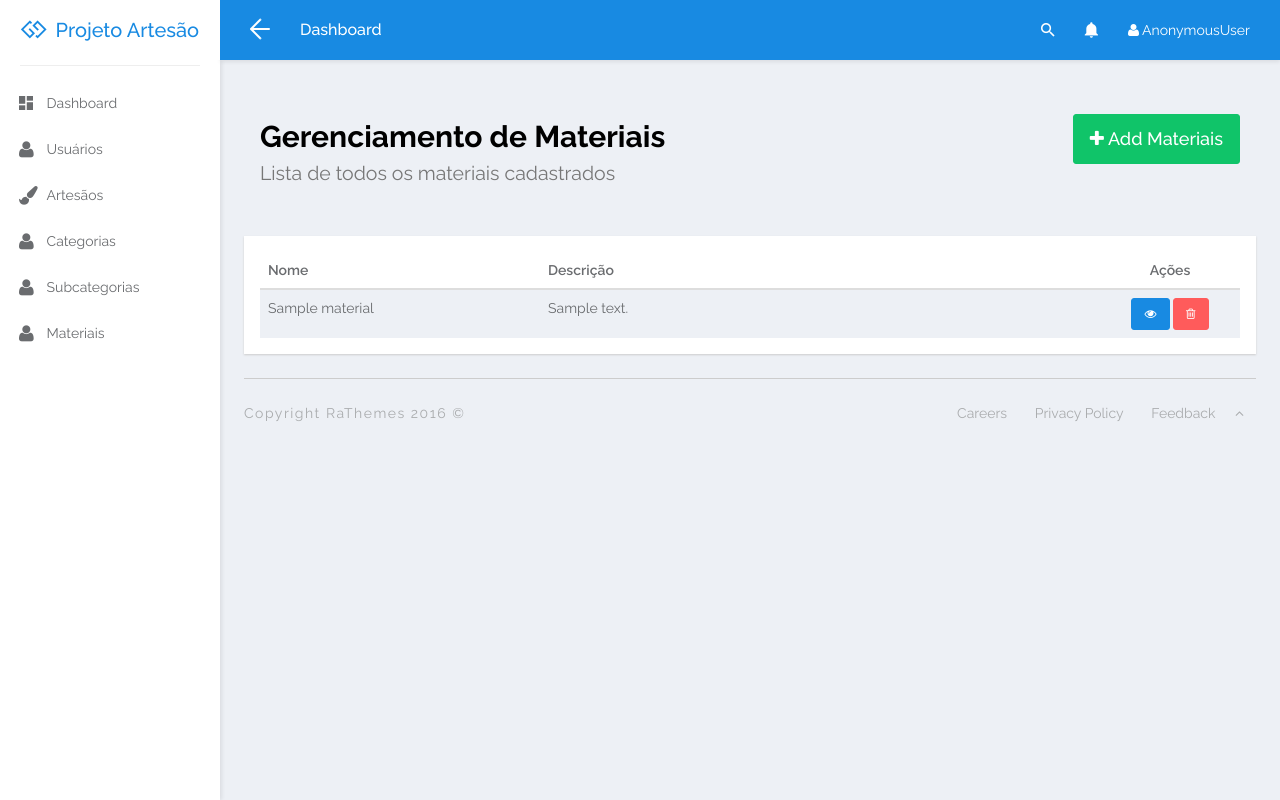
After one commit to herissonsilvahs/project_artisan, a Django app: page /categories/subcategories/materials/list/ in a window 1280 px wide. The commit adds this page. Run offline with Django 3.2, Linux system fonts and the light colour scheme; tables that the repository leaves empty hold one stand-in row (values such as "Sample post"); some libraries are stand-ins or nearby versions.

Commit message:
Crud materials | Update gitignore

```diff
--- a/categories/forms.py
+++ b/categories/forms.py
@@ -1,12 +1,20 @@
 from django import forms
-from .models import Category, SubCategory
+from .models import Category, SubCategory, Material
+
 
 class CategoryForm(forms.ModelForm):
-	class Meta:
-		model = Category
-		fields = ['name', 'description']
+    class Meta:
+        model = Category
+        fields = ['name', 'description']
+
 
 class SubCategoryForm(forms.ModelForm):
-	class Meta:
-		model = SubCategory
-		fields = ['name', 'description', 'category']
+    class Meta:
+        model = SubCategory
+        fields = ['name', 'description', 'category']
+
+
+class MaterialForm(forms.ModelForm):
+    class Meta:
+        model = Material
+        fields = ['name', 'description', 'subcategory']
--- /dev/null
+++ b/categories/templates/list_material.html
@@ -0,0 +1,119 @@
+{% extends "navbar.html" %}
+
+{% load widget_tweaks %}
+
+{% block content %}
+    <div class="wrap">
+    <section class="app-content">
+        <div class="row">
+            <div class="col-md-12 widget-header">
+                <header class="col-md-6 left">
+                    <h2 style="color:black; padding-bottom:5%;"><strong>Gerenciamento de Materiais</strong>
+                        <br>
+                        <small>Lista de todos os materiais cadastrados</small>
+                    </h2>
+
+                </header>
+                <header class="col-md-6 right">
+                    <div style="padding-top:3%;">
+                        <button type="button" role="button" class="btn btn-success btn-lg pull-right"
+                                data-toggle="modal" data-target="#addUser"><i class="fa fa-plus"></i> Add Materiais
+                        </button>
+                    </div>
+                </header><!-- .widget-header -->
+            </div>
+        </div>
+        <div class="row">
+            <!-- DOM dataTable -->
+            <div class="col-md-12">
+                <div class="widget">
+                    <div class="widget-body">
+                        <div class="table-responsive">
+                            <table id="default-datatable" data-plugin="DataTable" class="table table-striped"
+                                   cellspacing="0" width="100%">
+                                <thead>
+                                <tr>
+                                    <th style="width:20%;">Nome</th>
+                                    <th style="width:40%;">Descrição</th>
+                                    <th class="text-center" style="width:10%;">Ações</th>
+                                </tr>
+                                </thead>
+                                <tbody>
+
+                                {% for material in materials %}
+                                    <tr>
+                                        <td>{{ material.name }}</td>
+                                        <td>{{ material.description }}</td>
+
+                                        <td class="text-center">
+
+                                            <a href="{% url 'categories:detail_material' material.pk %}" class="btn btn-primary btn-sm"><i class="fa fa-eye"></i></a>
+
+                                            <a href="{% url 'categories:delete_material' material.pk %}"
+                                               class="btn btn-danger btn-sm"><i class="fa fa-trash-o"></i></a>
+                                        </td>
+                                    </tr>
+                                {% endfor %}
+
+                                </tbody>
+                            </table>
+                        </div>
+                    </div><!-- .widget-body -->
+                </div><!-- .widget -->
+            </div><!-- END column -->
+
+
+            <!-- add User Modal -->
+            <div class="modal fade" id="addUser" tabindex="-1" role="dialog" aria-labelledby="myModalLabel">
+                <div class="modal-dialog" role="document">
+                    <div class="modal-content">
+                        <div class="modal-header">
+                            <button type="button" class="close" data-dismiss="modal" aria-label="Close"><span
+                                    aria-hidden="true">&times;</span></button>
+                            <h4 class="modal-title text-center" id="myModalLabel">Novo Material</h4>
+                        </div>
+                        <div class="modal-body">
+
+
+                            <form method="POST">
+                                {% csrf_token %}
+
+                                {% for field in form %}
+                                    <div class="form-group">
+                                        <label for="{{ field.auto_id }}" class="control-label">{{ field.label }}</label>
+                                        {% render_field field class="form-control" placeholder=field.label %}
+                                    </div>
+                                {% endfor %}
+
+                                <div class="modal-footer">
+                                    <button type="button" class="btn btn-default" data-dismiss="modal">Fechar</button>
+                                    <button type="submit" class="btn btn-success">Cadastrar</button>
+                                </div>
+                            </form>
+
+
+                        </div>
+                    </div>
+                </div>
+            </div>
+
+            <!-- Modal confirmação -->
+            <div class="modal fade" id="showConfirmation" tabindex="-1" role="dialog" aria-labelledby="myModalLabel">
+                <div class="modal-dialog" role="document">
+                    <div class="modal-content">
+                        <div class="modal-header">
+                            <button type="button" class="close" data-dismiss="modal" aria-label="Close"><span
+                                    aria-hidden="true">&times;</span></button>
+                            <h4 class="modal-title text-center" id="myModalLabel">Deseja excluir esta material?</h4>
+                            <a href="#" class="btn btn-danger btn-sm">Confirmar</a>
+                            <a href="#" class="btn btn-primary btn-sm">Cancelar</a>
+                        </div>
+
+                    </div>
+                </div>
+            </div>
+
+        </div>
+    </section>
+    </div>
+{% endblock %}
--- a/categories/urls.py
+++ b/categories/urls.py
@@ -9,4 +9,7 @@ urlpatterns = [
 	url(r'^subcategories/list/$', views.list_subcategory, name='list_subcategory'),
 	url(r'^subcategories/detail/(?P<pk>\d+)$', views.detail_subcategory, name='detail_subcategory'),
 	url(r'^subcategories/delete/(?P<pk>\d+)$', views.delete_subcategory, name='delete_subcategory'),
+    url(r'^subcategories/materials/list/$', views.list_material, name='list_material'),
+    url(r'^subcategories/materials/detail/(?P<pk>\d+)$', views.detail_material, name='detail_material'),
+    url(r'^materials/detail/(?P<pk>\d+)$', views.delete_material, name='delete_material'),
 ]
--- a/categories/views.py
+++ b/categories/views.py
@@ -1,94 +1,146 @@
 from django.shortcuts import render, redirect, get_object_or_404
 from django.views.generic import TemplateView, DetailView, View, DeleteView
-from .forms import CategoryForm, SubCategoryForm
-from .models import Category, SubCategory
+from .forms import CategoryForm, SubCategoryForm, MaterialForm
+from .models import Category, SubCategory, Material
 from django.core.urlresolvers import reverse_lazy
+
 
 # Create your views here.
 class ListCategoryView(TemplateView):
-	template_name = 'list_category.html'
+    template_name = 'list_category.html'
 
-	def get_context_data(self, **kwargs):
-		context = super(ListCategoryView, self).get_context_data(**kwargs)
-		context['form'] = CategoryForm(self.request.POST or None)
-		context['categories'] = Category.objects.all()
-		return context
+    def get_context_data(self, **kwargs):
+        context = super(ListCategoryView, self).get_context_data(**kwargs)
+        context['form'] = CategoryForm(self.request.POST or None)
+        context['categories'] = Category.objects.all()
+        return context
 
-	def post(self, request, *args, **kwargs):
-		context = self.get_context_data(**kwargs)
-		form = context['form']
-		if form.is_valid:
-			form.save()
-		return self.render_to_response(context)
+    def post(self, request, *args, **kwargs):
+        context = self.get_context_data(**kwargs)
+        form = context['form']
+        if form.is_valid:
+            form.save()
+        return self.render_to_response(context)
+
 
 class DetailCategoryView(DetailView):
-	model = Category
-	template_name = 'detail_category.html'
+    model = Category
+    template_name = 'detail_category.html'
 
-	def get_context_data(self, **kwargs):
-		context = super(DetailCategoryView, self).get_context_data(**kwargs)
-		context['form'] = CategoryForm(self.request.POST or None, instance=context['category'])
-		return context
+    def get_context_data(self, **kwargs):
+        context = super(DetailCategoryView, self).get_context_data(**kwargs)
+        context['form'] = CategoryForm(self.request.POST or None, instance=context['category'])
+        return context
 
-	def post(self, request, *args, **kwargs):
-		self.object = self.get_object()
-		context = self.get_context_data(object=self.object)
-		form = context['form']
-		if form.is_valid():
-			form.save()
-		return self.render_to_response(context)
+    def post(self, request, *args, **kwargs):
+        self.object = self.get_object()
+        context = self.get_context_data(object=self.object)
+        form = context['form']
+        if form.is_valid():
+            form.save()
+        return self.render_to_response(context)
+
 
 class DeleteCategoryView(DeleteView):
-	template_name = 'delete_category.html'
-	model = Category
-	context_object_name = 'category'
-	success_url = reverse_lazy('categories:list')
+    template_name = 'delete_category.html'
+    model = Category
+    context_object_name = 'category'
+    success_url = reverse_lazy('categories:list')
 
 
 class ListSubCategoryView(TemplateView):
-	template_name = 'list_subcategory.html'
+    template_name = 'list_subcategory.html'
 
-	def get_context_data(self, **kwargs):
-		context = super(ListSubCategoryView, self).get_context_data(**kwargs)
-		context['form'] = SubCategoryForm(self.request.POST or None)
-		context['subcategories'] = SubCategory.objects.all()
-		context['categories'] = Category.objects.all()
-		return context
+    def get_context_data(self, **kwargs):
+        context = super(ListSubCategoryView, self).get_context_data(**kwargs)
+        context['form'] = SubCategoryForm(self.request.POST or None)
+        context['subcategories'] = SubCategory.objects.all()
+        context['categories'] = Category.objects.all()
+        return context
 
-	def post(self, request, *args, **kwargs):
-		context = self.get_context_data(**kwargs)
-		form = context['form']
-		if form.is_valid:
-			form.save()
-		return self.render_to_response(context)
+    def post(self, request, *args, **kwargs):
+        context = self.get_context_data(**kwargs)
+        form = context['form']
+        if form.is_valid:
+            form.save()
+        return self.render_to_response(context)
+
 
 class DetailSubCategoryView(DetailView):
-	model = SubCategory
-	template_name = 'detail_subcategory.html'
+    model = SubCategory
+    template_name = 'detail_subcategory.html'
 
-	def get_context_data(self, **kwargs):
-		context = super(DetailSubCategoryView, self).get_context_data(**kwargs)
-		context['form'] = SubCategoryForm(self.request.POST or None, instance=context['subcategory'])
-		return context
+    def get_context_data(self, **kwargs):
+        context = super(DetailSubCategoryView, self).get_context_data(**kwargs)
+        context['form'] = SubCategoryForm(self.request.POST or None, instance=context['subcategory'])
+        return context
 
-	def post(self, request, *args, **kwargs):
-		self.object = self.get_object()
-		context = self.get_context_data(object=self.object)
-		form = context['form']
-		if form.is_valid():
-			form.save()
-		return self.render_to_response(context)
+    def post(self, request, *args, **kwargs):
+        self.object = self.get_object()
+        context = self.get_context_data(object=self.object)
+        form = context['form']
+        if form.is_valid():
+            form.save()
+        return self.render_to_response(context)
+
 
 class DeleteSubCategoryView(DeleteView):
-	template_name = 'delete_subcategory.html'
-	model = SubCategory
-	context_object_name = 'subcategory'
-	success_url = reverse_lazy('categories:list_subcategory')
+    template_name = 'delete_subcategory.html'
+    model = SubCategory
+    context_object_name = 'subcategory'
+    success_url = reverse_lazy('categories:list_subcategory')
+
+
+class ListMaterialView(TemplateView):
+    template_name = 'list_material.html'
+
+    def get_context_data(self, **kwargs):
+        context = super(ListMaterialView, self).get_context_data(**kwargs)
+        context['form'] = MaterialForm(self.request.POST or None)
+        context['materials'] = Material.objects.all()
+        return context
+
+    def post(self, request, *args, **kwargs):
+        context = self.get_context_data(**kwargs)
+        form = context['form']
+        if form.is_valid:
+            form.save()
+        return self.render_to_response(context)
+
+
+class DetailMaterialView(DetailView):
+    model = Material
+    template_name = 'detail_material.html'
+
+    def get_context_data(self, **kwargs):
+        context = super(DetailMaterialView, self).get_context_data(**kwargs)
+        context['form'] = MaterialForm(self.request.POST or None, instance=context['material'])
+        return context
+
+    def post(self, request, *args, **kwargs):
+        self.object = self.get_object()
+        context = self.get_context_data(object=self.object)
+        form = context['form']
+        if form.is_valid():
+            form.save()
+        return self.render_to_response(context)
+
+
+class DeleteMaterialView(DeleteView):
+    template_name = 'delete_material.html'
+    model = Material
+    context_object_name = 'material'
+    success_url = reverse_lazy('categories:list_material')
 
 
 list_category = ListCategoryView.as_view()
 detail = DetailCategoryView.as_view()
 delete = DeleteCategoryView.as_view()
+
 list_subcategory = ListSubCategoryView.as_view()
 detail_subcategory = DetailSubCategoryView.as_view()
 delete_subcategory = DeleteSubCategoryView.as_view()
+
+list_material = ListMaterialView.as_view()
+detail_material = DetailMaterialView.as_view()
+delete_material = DeleteMaterialView.as_view()
--- a/core/templates/navbar.html
+++ b/core/templates/navbar.html
@@ -9,17 +9,20 @@
 
         <!-- navbar header -->
         <div class="navbar-header">
-    <button type="button" id="menubar-toggle-btn" class="navbar-toggle visible-xs-inline-block navbar-toggle-left hamburger hamburger--collapse js-hamburger">
+            <button type="button" id="menubar-toggle-btn"
+                    class="navbar-toggle visible-xs-inline-block navbar-toggle-left hamburger hamburger--collapse js-hamburger">
                 <span class="sr-only">Toggle navigation</span>
                 <span class="hamburger-box"><span class="hamburger-inner"></span></span>
             </button>
 
-    <button type="button" class="navbar-toggle navbar-toggle-right collapsed" data-toggle="collapse" data-target="#app-navbar-collapse" aria-expanded="false">
+            <button type="button" class="navbar-toggle navbar-toggle-right collapsed" data-toggle="collapse"
+                    data-target="#app-navbar-collapse" aria-expanded="false">
                 <span class="sr-only">Toggle navigation</span>
                 <span class="zmdi zmdi-hc-lg zmdi-more"></span>
             </button>
 
-    <button type="button" class="navbar-toggle navbar-toggle-right collapsed" data-toggle="collapse" data-target="#navbar-search" aria-expanded="false">
+            <button type="button" class="navbar-toggle navbar-toggle-right collapsed" data-toggle="collapse"
+                    data-target="#navbar-search" aria-expanded="false">
                 <span class="sr-only">Toggle navigation</span>
                 <span class="zmdi zmdi-hc-lg zmdi-search"></span>
             </button>
@@ -35,7 +38,8 @@
             <div class="collapse navbar-collapse" id="app-navbar-collapse">
                 <ul class="nav navbar-toolbar navbar-toolbar-left navbar-left">
                     <li class="hidden-float hidden-menubar-top">
-          <a href="javascript:void(0)" role="button" id="menubar-fold-btn" class="hamburger hamburger--arrowalt is-active js-hamburger">
+                        <a href="javascript:void(0)" role="button" id="menubar-fold-btn"
+                           class="hamburger hamburger--arrowalt is-active js-hamburger">
                             <span class="hamburger-box"><span class="hamburger-inner"></span></span>
                         </a>
                     </li>
@@ -46,13 +50,15 @@
 
                 <ul class="nav navbar-toolbar navbar-toolbar-right navbar-right">
                     <li class="nav-item dropdown hidden-float">
-          <a href="javascript:void(0)" data-toggle="collapse" data-target="#navbar-search" aria-expanded="false">
+                        <a href="javascript:void(0)" data-toggle="collapse" data-target="#navbar-search"
+                           aria-expanded="false">
                             <i class="zmdi zmdi-hc-lg zmdi-search"></i>
                         </a>
                     </li>
 
                     <li class="dropdown">
-          <a href="javascript:void(0)" class="dropdown-toggle" data-toggle="dropdown" role="button" aria-haspopup="true" aria-expanded="false"><i class="zmdi zmdi-hc-lg zmdi-notifications"></i></a>
+                        <a href="javascript:void(0)" class="dropdown-toggle" data-toggle="dropdown" role="button"
+                           aria-haspopup="true" aria-expanded="false"><i class="zmdi zmdi-hc-lg zmdi-notifications"></i></a>
                         <div class="media-group dropdown-menu animated flipInY">
                             <a href="javascript:void(0)" class="media-group-item">
                                 <div class="media">
@@ -73,10 +79,12 @@
                     </li>
 
                     <li class="dropdown">
-          <a href="javascript:void(0)" class="dropdown-toggle" data-toggle="dropdown" role="button" aria-haspopup="true" aria-expanded="false"><i class="fa fa-user"></i> {{user}}</a>
+                        <a href="javascript:void(0)" class="dropdown-toggle" data-toggle="dropdown" role="button"
+                           aria-haspopup="true" aria-expanded="false"><i class="fa fa-user"></i> {{ user }}</a>
                         <ul class="dropdown-menu animated flipInY">
                             <li><a href="#"><i class="zmdi m-r-md zmdi-hc-lg zmdi-account-box"></i>Perfil</a></li>
-            <li><a href="{% url 'accounts:logout' %}"><i class="fa m-r-md fa-lg fa-sign-out"></i>Sair</a></li>
+                            <li><a href="{% url 'accounts:logout' %}"><i
+                                    class="fa m-r-md fa-lg fa-sign-out"></i>Sair</a></li>
                         </ul>
                     </li>
                 </ul>
@@ -126,6 +134,13 @@
                         </a>
                     </li>
 
+                    <li class="has-submenu">
+                        <a href="{% url 'categories:list_material' %}">
+                            <i class="menu-icon fa fa-user fa-lg"></i>
+                            <span class="menu-text">Materiais</span>
+                        </a>
+                    </li>
+
                 </ul><!-- .app-menu -->
             </div><!-- .menubar-scroll-inner -->
         </div><!-- .menubar-scroll -->
@@ -139,11 +154,13 @@
                 <span class="search-icon"><i class="fa fa-search"></i></span>
                 <input class="search-field" type="search" placeholder="search..."/>
             </form>
-    <button type="button" class="search-close" data-toggle="collapse" data-target="#navbar-search" aria-expanded="false">
+            <button type="button" class="search-close" data-toggle="collapse" data-target="#navbar-search"
+                    aria-expanded="false">
                 <i class="fa fa-close"></i>
             </button>
         </div>
-  <div class="navbar-search-backdrop" data-toggle="collapse" data-target="#navbar-search" aria-expanded="false"></div>
+        <div class="navbar-search-backdrop" data-toggle="collapse" data-target="#navbar-search"
+             aria-expanded="false"></div>
     </div><!-- .navbar-search -->
 
     <main id="app-main" class="app-main">
```
Also changed, not shown: categories/models.py (+23 -9 lines), categories/templates/delete_material.html (added, +14 -0 lines), categories/templates/detail_material.html (added, +47 -0 lines), 1 other file. Lines whose indentation alone changed are shown as unchanged.
